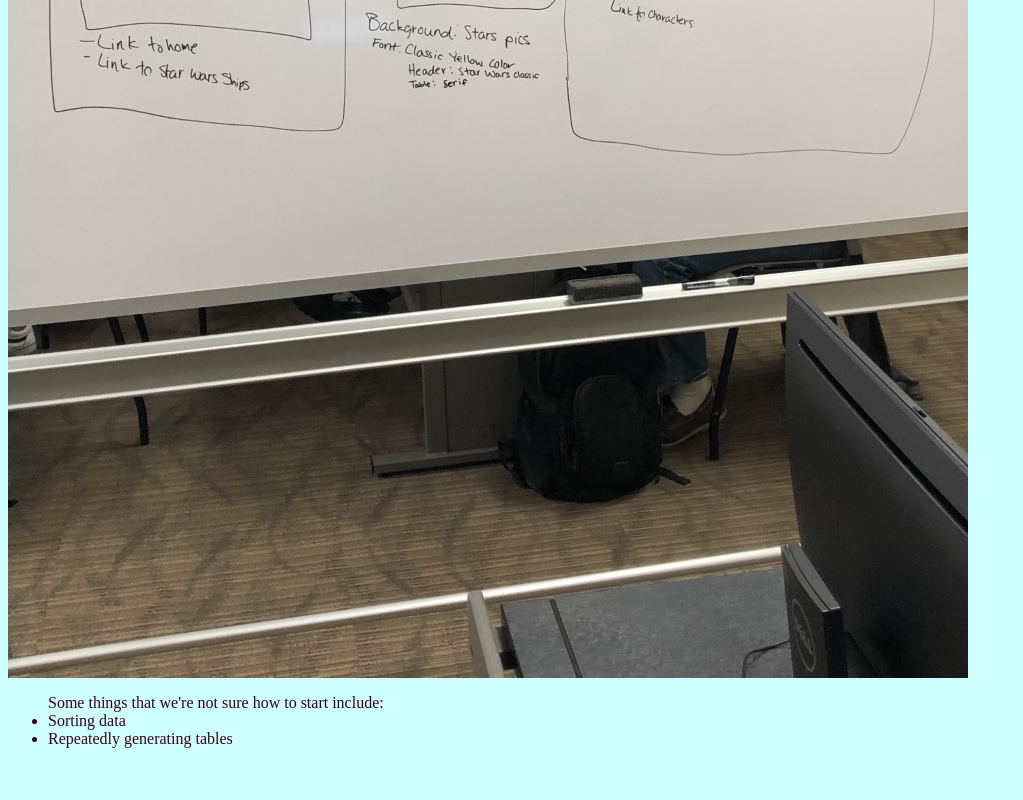
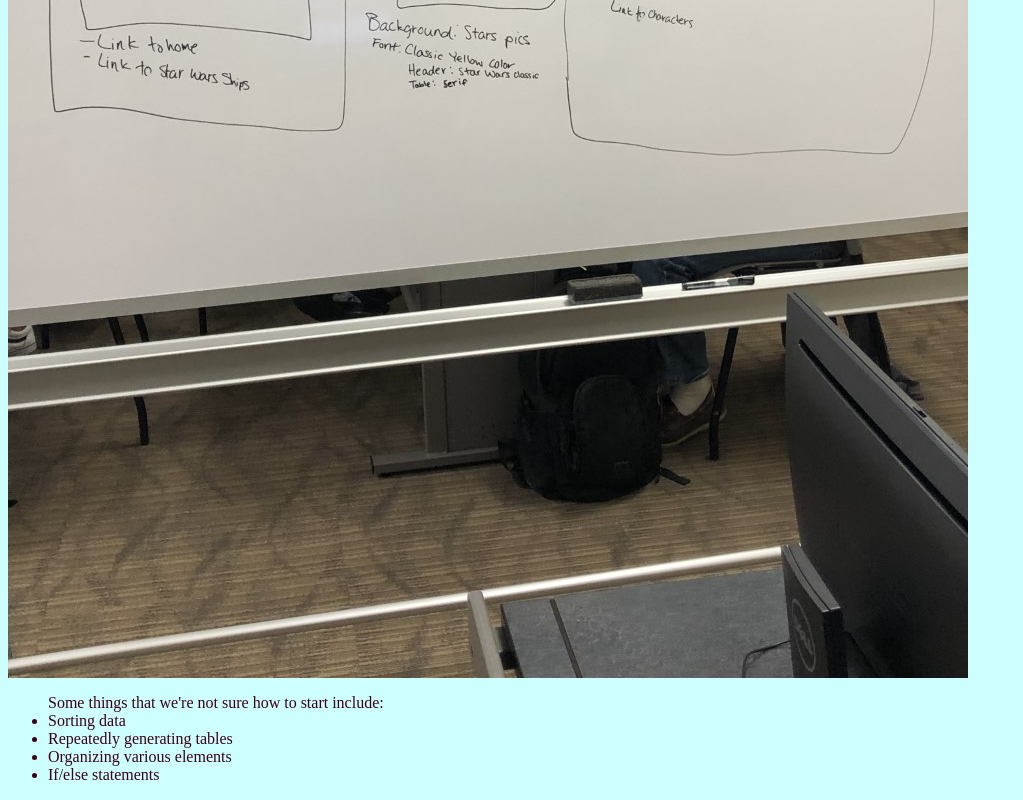
Before and after one commit to CollinMathisACP/Prep10-22, a plain HTML site: page index.html in a window 1280 px wide. Shown: the part 720-1520 px from the top of the page, without its empty margins (0-1023 px from the left). Before the commit the page ends 1484 px from the top, so only its background shows below. Drawn offline with Linux system fonts and the light colour scheme.

Commit message:
Update index.html

```diff
--- a/index.html
+++ b/index.html
@@ -16,6 +16,8 @@ Sketch: <img src=sketch.jpg></img>
 <ul>Some things that we're not sure how to start include:
   <li>Sorting data</li>
   <li>Repeatedly generating tables</li>
+  <li>Organizing various elements</li>
+  <li>If/else statements</li>
 </ul>
 
 </body>
```
